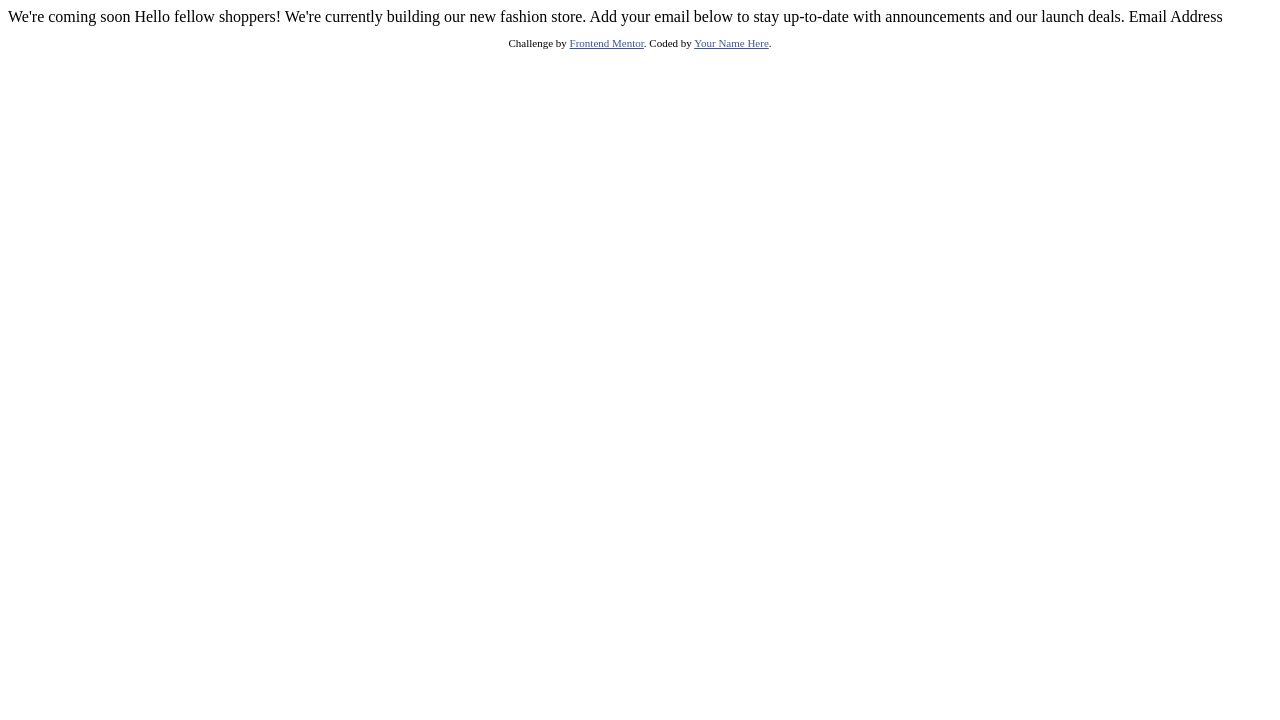
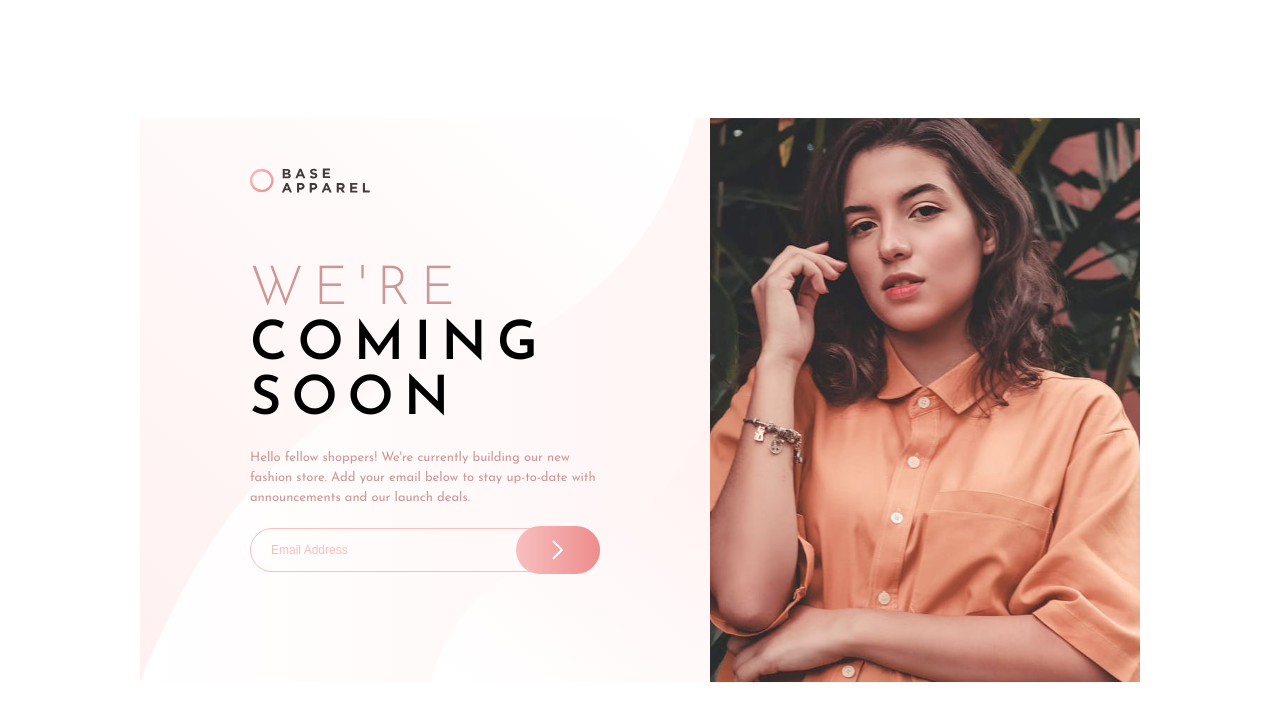
Before and after one commit to HernanChoquo161Dev/FEM-BaseApparelComingSoonMaster, a plain HTML site: page index.html in a window 1280 px wide. Drawn offline with Linux system fonts and the light colour scheme.

Commit message:
add solution desktop design - CSS

```diff
--- /dev/null
+++ b/css/style.css
@@ -0,0 +1,186 @@
+/*CSS - Variables*/
+:root {
+  --color-one: hsl(0, 36%, 70%);
+  --color-two: hsl(0, 93%, 68%);
+
+  --gradient-start-one: hsl(0, 0%, 100%);
+  --gradient-end-one: hsl(0, 100%, 98%);
+  --gradient-start-two: hsl(0, 80%, 86%);
+  --gradient-end-two: hsl(0, 74%, 74%);
+}
+/*CSS - Normalize*/
+*,
+*::before,
+*::after {
+  margin: 0;
+  padding: 0;
+  box-sizing: border-box;
+}
+/*CSS - Reusable code*/
+.flex-center {
+  display: flex;
+  justify-content: center;
+  align-items: center;
+}
+/*CSS - root*/
+html {
+  font-size: 62.5%;
+}
+/*CSS - Container page*/
+body {
+  font-family: "Josefin Sans", sans-serif;
+}
+/**/
+.main-page {
+  width: 100vw;
+
+  position: relative;
+  top: 50vh;
+  left: 50vw;
+  transform: translate(-50%, -50%);
+}
+/**/
+.base-apparel-page {
+  display: flex;
+  justify-content: center;
+  margin: auto;
+
+  max-width: 1000px;
+}
+/**/
+.base-apparel-page__presentation-box {
+  background-image: url(../images/bg-pattern-desktop.svg),
+    linear-gradient(
+      90deg,
+      rgba(255, 255, 255, 1) 0%,
+      rgba(255, 245, 245, 1) 100%
+    );
+  background-size: cover;
+  background-repeat: no-repeat;
+
+  flex: 1 0 52%;
+
+  padding: 0 110px;
+}
+.base-apparel-page__box-logo {
+  padding-top: 50px;
+  padding-bottom: 70px;
+}
+.base-apparel-page__logo {
+  display: block;
+  max-width: 120px;
+  height: auto;
+}
+/**/
+.base-apparel-page__box-text {
+}
+.base-apparel-page__box-title {
+  text-transform: uppercase;
+  letter-spacing: 10px;
+}
+.base-apparel-page__title-normal {
+  display: block;
+
+  color: var(--color-one);
+  font-size: 54px;
+  font-weight: 300;
+}
+.base-apparel-page__tittle-bold {
+  display: block;
+
+  font-size: 54px;
+  font-weight: 600;
+}
+.base-apparel-page__text {
+  color: var(--color-one);
+  font-size: 13px;
+  line-height: 20px;
+
+  padding: 20px 0;
+}
+/**/
+.send-mail {
+  position: relative;
+
+  display: flex;
+  align-items: center;
+  justify-content: flex-start;
+}
+.send-mail__input {
+  background-color: transparent;
+  width: 100%;
+
+  font-size: 12px;
+
+  padding: 14px 20px;
+  border-radius: 25px;
+  border: 1px solid var(--gradient-start-two);
+  outline: none;
+}
+.send-mail__input::placeholder {
+  /* Chrome, Firefox, Opera, Safari 10.1+ */
+  color: var(--gradient-start-two);
+  font-weight: 400;
+  opacity: 1; /* Firefox */
+}
+
+.send-mail__input:-ms-input-placeholder {
+  /* Internet Explorer 10-11 */
+  color: var(--gradient-start-two);
+  font-weight: 400;
+}
+
+.send-mail__input::-ms-input-placeholder {
+  /* Microsoft Edge */
+  color: var(--gradient-start-two);
+  font-weight: 400;
+}
+.send-mail__error-icon {
+  visibility: hidden;
+  position: absolute;
+  right: 28%;
+  top: 10px;
+}
+.send-mail__error-text {
+  visibility: hidden;
+  position: absolute;
+  left: 20px;
+  bottom: -20px;
+
+  color: var(--gradient-end-two);
+  font-size: 12px;
+  font-weight: 600;
+}
+.send-mail__error--show {
+  visibility: visible;
+}
+.send-mail__send {
+  background-image: linear-gradient(
+    90deg,
+    rgba(248, 191, 191, 1) 0%,
+    rgba(238, 140, 140, 1) 100%
+  );
+  padding: 14px 36px;
+  border-radius: 25px;
+  border: none;
+
+  position: absolute;
+  right: 0;
+}
+.send-mail__icon {
+  display: block;
+}
+/**/
+.base-apparel-page__box-image {
+  flex: 0 0 43%;
+
+  height: 100%;
+}
+.base-apparel-page__image {
+  display: block;
+  max-width: 100%;
+  height: auto;
+}
+
+@media screen and (max-width: 770px) {
+}
--- a/index.html
+++ b/index.html
@@ -8,26 +8,40 @@
 
   <title>Frontend Mentor | Base Apparel coming soon page</title>
 
-  <!-- Feel free to remove these styles or customise in your own stylesheet 👍 -->
-  <style>
-    .attribution { font-size: 11px; text-align: center; }
-    .attribution a { color: hsl(228, 45%, 44%); }
-  </style>
-</head>
+  <link rel="preconnect" href="https://fonts.googleapis.com">
+  <link rel="preconnect" href="https://fonts.gstatic.com" crossorigin>
+  <link href="https://fonts.googleapis.com/css2?family=Josefin+Sans:wght@300;400;600&display=swap" rel="stylesheet">
+
+  <link rel="stylesheet" href="./css/style.css">
 <body>
+  <main class="main-page">
+    <div class="base-apparel-page">
+      <div class="base-apparel-page__presentation-box">
+        <div class="base-apparel-page__box-logo">
+          <img src="./images/logo.svg" alt="logo-image" class="base-apparel-page__logo">
+        </div>
+        <div class="base-apparel-page__box-text">
+          <h1 class="base-apparel-page__box-title">
+            <span class="base-apparel-page__title-normal">We're</span>
+            <span class="base-apparel-page__tittle-bold">coming soon</span>
+          </h1>
+          <p class="base-apparel-page__text">Hello fellow shoppers! We're currently building our new fashion store. Add your email below to stay up-to-date with announcements and our launch deals.</p>
+        </div>
+        <form action="#" method="GET" class="send-mail">
+          <input type="text" placeholder="Email Address" class="send-mail__input">
+          <img src="./images/icon-error.svg" alt="error-icon" class="send-mail__error-icon">
+          <span class="send-mail__error-text">Pleace provide a valid email</span>
+          <button type="submit" class="send-mail__send">
+            <img src="./images/icon-arrow.svg" alt="icon-button" class="send-mail__icon">
+          </button>
+        </form>
+      </div>
+      <div class="base-apparel-page__box-image">
+        <img src="./images/hero-desktop.jpg" alt="presentation-image" class="base-apparel-page__image">
+      </div>
+    </div>
+  </main>
 
-  We're coming soon
-
-  Hello fellow shoppers! We're currently building our new fashion store.
-  Add your email below to stay up-to-date with announcements and our launch deals.
-
-  Email Address
-
-  <footer>
-    <p class="attribution">
-      Challenge by <a href="https://www.frontendmentor.io?ref=challenge" target="_blank">Frontend Mentor</a>.
-      Coded by <a href="#">Your Name Here</a>.
-    </p>
-  </footer>
+  <script src="./js/script.js"></script>
 </body>
 </html>
--- /dev/null
+++ b/js/script.js
@@ -0,0 +1,41 @@
+const formInput = document.querySelector(".send-mail__input");
+const formButton = document.querySelector(".send-mail__send");
+const errorText =  document.querySelector(".send-mail__error-text");
+const errorIcon =  document.querySelector(".send-mail__error-icon");
+
+let checkEmail = true;
+
+function showErrorMenssage(){
+    errorIcon.classList.toggle("send-mail__error--show");
+    errorText.classList.toggle("send-mail__error--show");
+}
+
+formInput.addEventListener("input", function(event){
+    if(!checkEmail){
+        showErrorMenssage();
+
+        checkEmail = true;
+    }
+
+    if(formInput.value.length == 0){
+        showErrorMenssage();
+    }
+});
+
+
+formButton.addEventListener('click', function (event) {
+    if(formInput.value.length != 0){
+        if(formInput.value.indexOf("@") == -1){
+            errorText.innerHTML = "Pleace provide a valid email";
+            showErrorMenssage();
+        }
+    }
+    else{
+        if(checkEmail){
+            errorText.innerHTML = "Empty email entry, please fill in the field";
+            showErrorMenssage();
+
+            checkEmail = false;
+        }
+    }
+});
```
